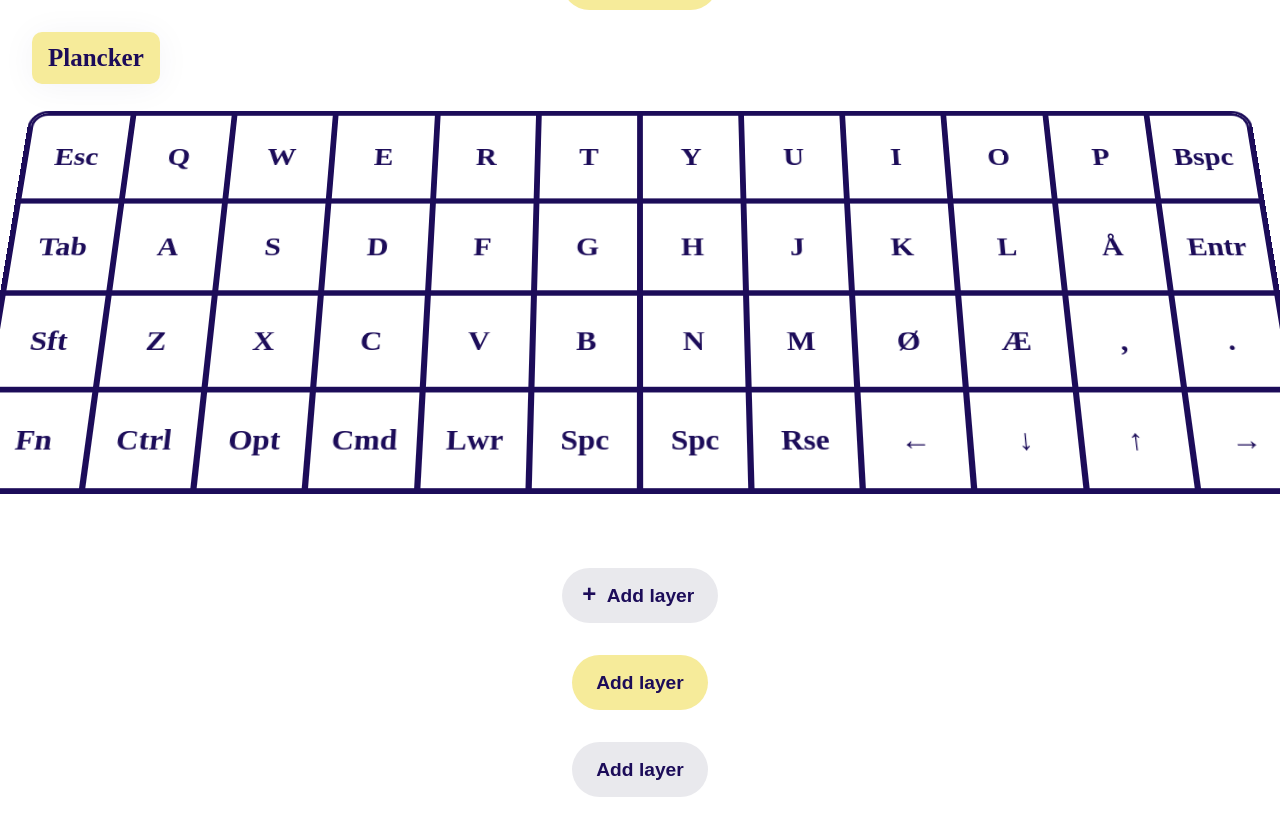
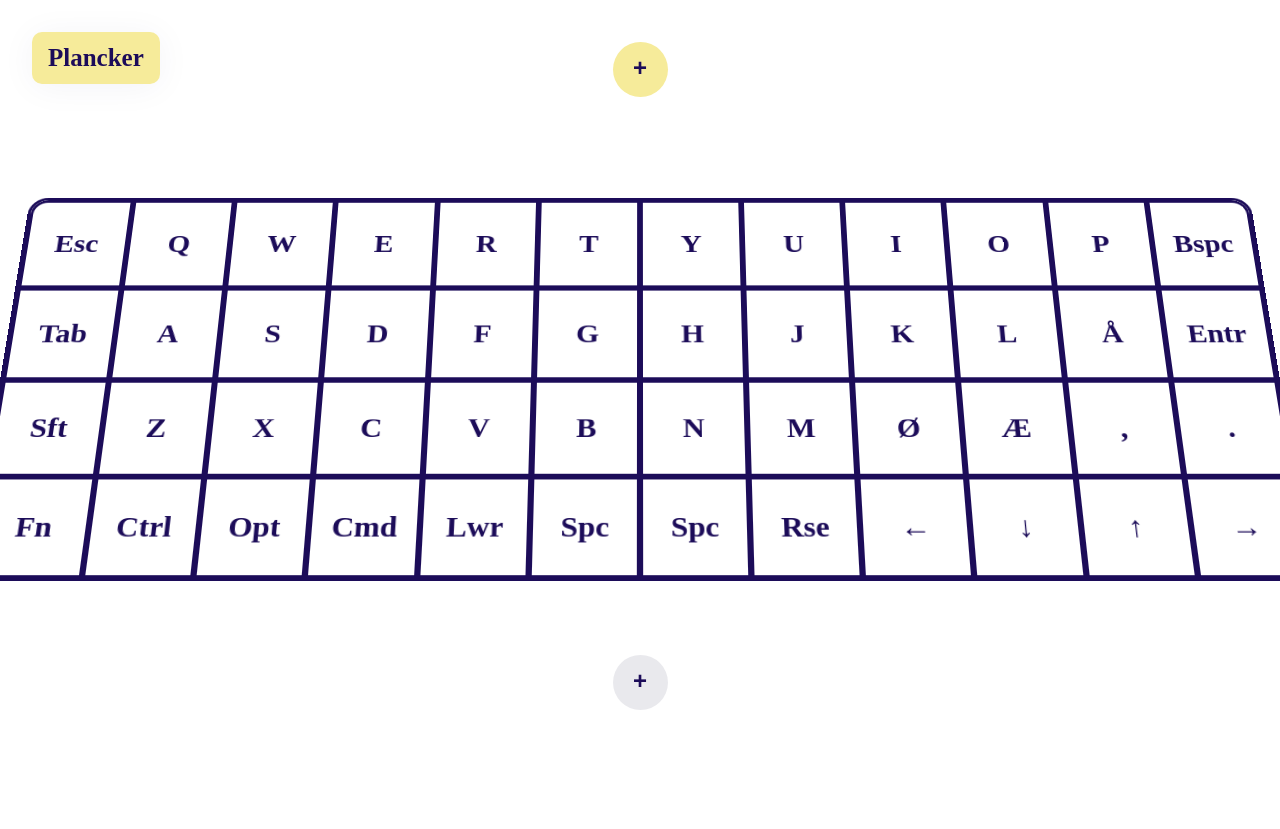
Before and after one commit to s-rd/plancker, a Vue app: page /#/ in a window 1280 px wide. Shown: the top 829 px of the page. After the commit the page ends 800 px from the top, so only its background shows below. Built offline with nearby package versions, Linux system fonts and the light colour scheme.

Commit message:
Add extremely epic button effect wow

```diff
--- a/src/assets/sass/modules/_button.scss
+++ b/src/assets/sass/modules/_button.scss
@@ -5,17 +5,24 @@
   background: $color__light;
   color: $color__tertiary;
   border-radius: $spacing--large;
+  text-align: left;
   font-size: 1.2rem;
   font-weight: 600;
   padding: 0 $spacing--mid;
   margin-bottom: $spacing--medium;
-  transition: ease 0.2s transform, ease 0.2s box-shadow;
+  transition: ease 0.2s transform,
+              ease 0.2s box-shadow,
+              ease 0.5s max-width;
 
 
   &--icon {
     position: relative;
     overflow: hidden;
+    white-space: nowrap;
     padding-left: 45px;
+    padding-right: 0;
+    width: auto;
+    max-width: 55px;
     &::before {
       position: absolute;
       top: 0;
@@ -27,10 +34,23 @@
       color: $color__tertiary;
       margin-right: $spacing--small;
       font-size: 1.5rem;
+      text-align: center;
+    }
+    span {
+      opacity: 0;
+      transition: ease 0.3s opacity;
+      padding-right: $spacing--mid;
     }
     &.icon {
       &--add::before {
         content: "+";
+      }
+    }
+    &:hover {
+      transform: translateY(-2px);
+      max-width: 160px;
+      span {
+        opacity: 1;
       }
     }
   }
--- a/src/components/Home.vue
+++ b/src/components/Home.vue
@@ -21,8 +21,6 @@
         </ul>
       </div>
       <button class="keyboard__add-button button button--icon icon--add"><span>Add layer</span></button>
-      <button class="keyboard__add-button button button--primary"><span>Add layer</span></button>
-      <button class="keyboard__add-button button"><span>Add layer</span></button>
     </main>
   </div>
 </template>
```
